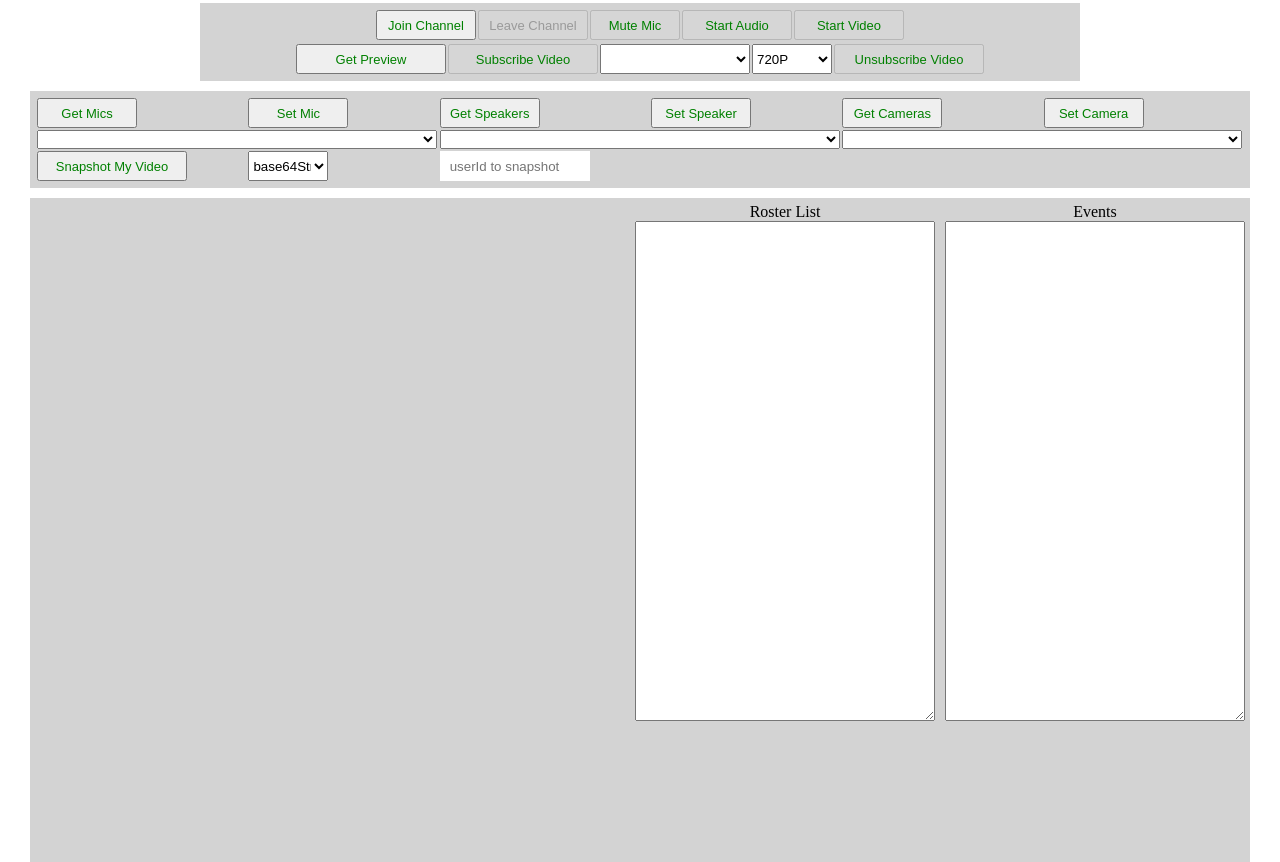
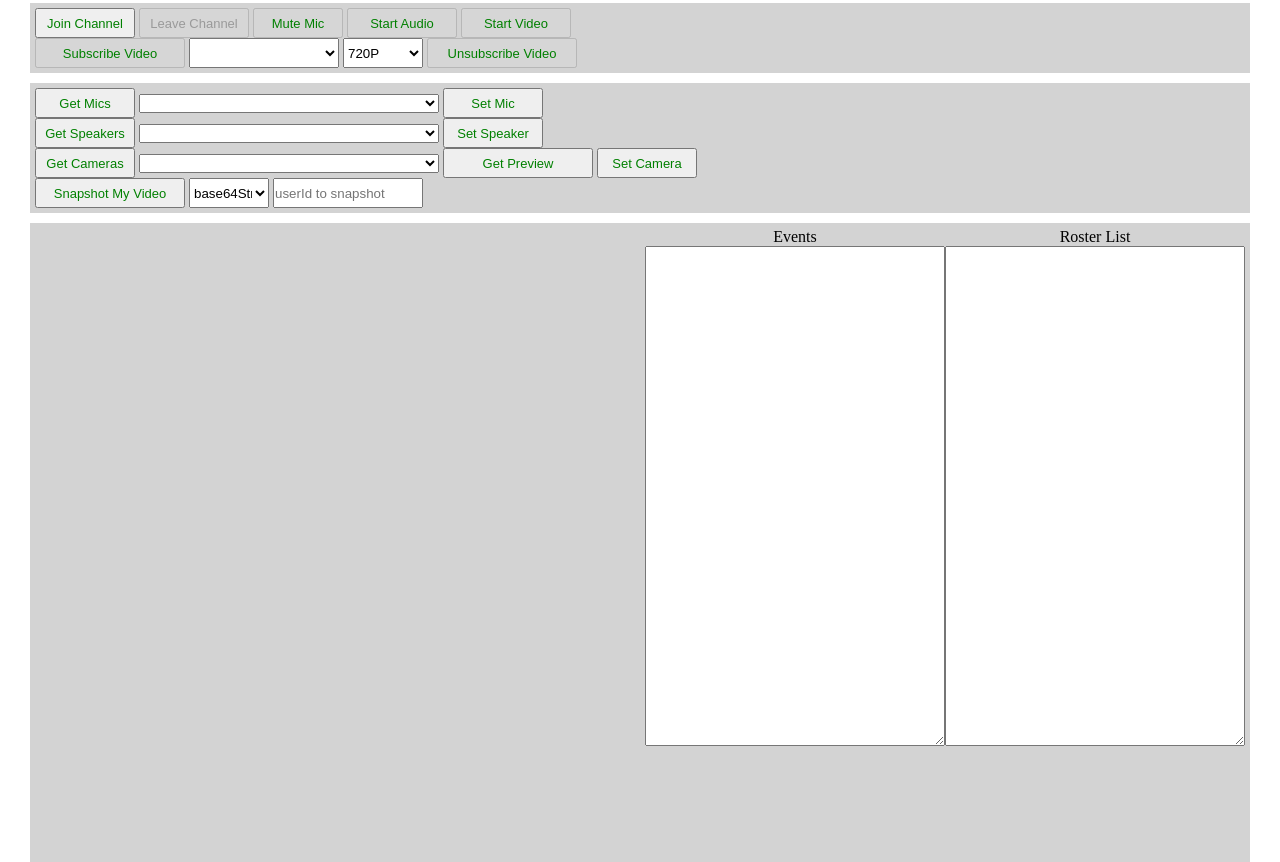
Before and after one commit to PanoVideo/video-call-samples, a website built with webpack: page Web/BasicVideoCall/static/index.html in a window 1280 px wide. Shown: the part 375-1237 px from the top of the page. Built offline with nearby package versions, Linux system fonts and the light colour scheme; what @pano.video/panortc would draw is missing.

Commit message:
prettify html

```diff
--- a/Web/BasicVideoCall/package.json
+++ b/Web/BasicVideoCall/package.json
@@ -17,6 +17,6 @@
     "webpack-dev-server": "^3.10.3"
   },
   "dependencies": {
-    "@pano.video/panortc": "^1.0.3"
+    "@pano.video/panortc": "^1.0.4"
   }
 }
--- a/Web/BasicVideoCall/src/index.js
+++ b/Web/BasicVideoCall/src/index.js
@@ -365,6 +365,9 @@ function pano_snapshotMyself() {
       };
     }
     document.getElementById('snapshotImg').innerHTML = '';
+    let label = document.createElement('p')
+    label.innerHTML = 'snapshot'
+    document.getElementById('snapshotImg').appendChild(label);
     document.getElementById('snapshotImg').appendChild(img);
   };
   rtcEngine.snapshotVideo(
@@ -380,13 +383,12 @@ function pano_getPreview () {
     return;
   }
   rtcEngine.startPreview(select_cam.value, vtag => {
-    vtag.setAttribute('style', 'width:150px;height:150px');
-    previewVideoContainer.appendChild(vtag);
-
     let label = document.createElement('p');
-    label.setAttribute('style', 'position:absolute; top:0px;');
     label.innerHTML = 'preview';
     previewVideoContainer.appendChild(label);
+
+    vtag.setAttribute('style', 'width:150px;height:150px; background: black');
+    previewVideoContainer.appendChild(vtag);
   });
   button_get_preview.innerHTML = 'Stop View';
   button_get_preview.onclick = pano_stopPreview;
@@ -493,10 +495,10 @@ rtcEngine.on(PanoRtc.RtcEngine.Events.channelCountDown, (data) => {
   console.log('demo app: channelCountDown', data);
   PanoDemo.remainsec = data.remainsec;
   countdownDic.style.display = 'block';
-  countdownDic.innerHTML = `remainsec: ${PanoDemo.remainsec}`;
+  countdownDic.innerHTML = `剩余时间: ${PanoDemo.remainsec}s`;
   const interval = setInterval(() => {
     if (PanoDemo.remainsec > 0) {
-      countdownDic.innerHTML = `remainsec: ${--PanoDemo.remainsec}`;
+      countdownDic.innerHTML = `剩余时间: ${--PanoDemo.remainsec}s`;
     } else {
       clearInterval(interval);
     }
@@ -576,7 +578,10 @@ rtcEngine.on(PanoRtc.RtcEngine.Events.userAudioUnmute, (data) => {
 
 rtcEngine.on(PanoRtc.RtcEngine.Events.getLocalVideo, (data) => {
   if (data.data.videoTag) {
-    data.data.videoTag.setAttribute('style', 'width:150px;height:150px');
+    let label = document.createElement('p')
+    label.innerHTML='myself'
+    selfVideoContainer.appendChild(label);
+    data.data.videoTag.setAttribute('style', 'width:150px;height:150px; background: black');
     selfVideoContainer.appendChild(data.data.videoTag);
   }
 });
--- a/Web/BasicVideoCall/static/index.html
+++ b/Web/BasicVideoCall/static/index.html
@@ -27,22 +27,22 @@
     </tr>
     <tr align="center" height="50">
       <td width="20%">App ID</td>
-      <td><input id="appID" style="width: 500px;height: 48px;font-size:18px;" type="text" value=""></td>
+      <td><input id="appID" style="width: 500px;height: 48px;font-size:18px;" type="text" value="[通过Pano Console创建App获取AppID]"/></td>
     </tr>
     <tr align="center" height="50">
       <td width="20%">Token</td>
-      <td><input id="token" style="width: 500px;height: 48px;font-size:18px;" type="text" value="">
+      <td><input id="token" style="width: 500px;height: 48px;font-size:18px;" type="text" value="[在Pano Console对应App下生成临时Token，并记住ChannelID]"/>
       </td>
     </tr>
     <tr align="center" height="50">
       <td width="20%">Channel ID</td>
-      <td><input id="channelID" style="width: 500px;height: 48px;font-size:18px;" type="text" value=""></td>
+      <td><input id="channelID" style="width: 500px;height: 48px;font-size:18px;" type="text" value="[生成临时token时指定的channelID]"></td>
     </tr>
     <tr align="center" height="50">
       <td width="20%">ChannelMode</td>
       <td style="text-align: left;">
         meeting <input type="radio" value="meeting" name="channelMode" checked>
-        1_on_1 <input type="radio" value="1v1" name="channelMode">
+        <!-- 1_on_1 <input type="radio" value="1v1" name="channelMode"> -->
       </td>
     </tr>
     <tr align="center" height="50">
@@ -55,76 +55,68 @@
     </tr>
     </table>
   </div>
-  <div id="meeting_control" align="center" style="background-color: lightgrey; width:880px; margin: 10px auto; padding: 5px">
-    <table>
-      <tr>
-        <td><button id="joinChannel" style="height:30px;width:100px;color: green;font-size:13px;">Join Channel</button></td>
-        <td><button id="leaveChannel" style="height:30px;width:110px;font-size:13px;" disabled>Leave Channel</button></td>
-        <td><button id="muteMic" style="height:30px;width:90px;color: green;font-size:13px;">Mute Mic</button></td>
-        <td><button id="audioButton" style="height:30px;width:110px;color: green;font-size:13px;">Start Audio</button></td>
-        <td><button id="videoButton" style="height:30px;width:110px;color: green;font-size:13px;">Start Video</button></td>
-      </tr>
-    </table>
-    <table>
-      <tr>
-        <td><button id="getPreview" style="height:30px;width:150px;color: green;font-size:13px;">Get Preview</button></td>
-        <td><button id="subscribeVideo" style="height:30px;width:150px;color: green;font-size:13px;">Subscribe Video</button></td>
-        <td><select id="videoUsers" style="height:30px;width:150px;"></select></td>
-        <td><select id="subQuality" style="height:30px;width:80px;">
+  <div id="meeting_control" align="center" style="background-color: lightgrey; width:100%; margin: 10px auto; padding: 5px; display: flex; align-items: flex-start; flex-direction: column;">
+    <div>
+      <button id="joinChannel" style="height:30px;width:100px;color: green;font-size:13px;">Join Channel</button>
+      <button id="leaveChannel" style="height:30px;width:110px;font-size:13px;" disabled>Leave Channel</button></td>
+      <button id="muteMic" style="height:30px;width:90px;color: green;font-size:13px;">Mute Mic</button></td>
+      <button id="audioButton" style="height:30px;width:110px;color: green;font-size:13px;">Start Audio</button></td>
+      <button id="videoButton" style="height:30px;width:110px;color: green;font-size:13px;">Start Video</button></td>
+    </div>
+
+    <div>
+      <button id="subscribeVideo" style="height:30px;width:150px;color: green;font-size:13px;">Subscribe Video</button>
+      <select id="videoUsers" style="height:30px;width:150px;"></select>
+      <select id="subQuality" style="height:30px;width:80px;">
         <option value="Lowest">90P</option>
         <option value="Low">180P</option>
         <option value="Standard">360P</option>
         <option value="HD720P" selected>720P</option>
         <option value="HD1080P">1080P</option>
-        </select></td>
-        <td><button id="unSubscribeVideo" style="height:30px;width:150px;color: green;font-size:13px;">Unsubscribe Video</button></td>
-      </tr>
-    </table>
+      </select>
+      <button id="unSubscribeVideo" style="height:30px;width:150px;color: green;font-size:13px;">Unsubscribe Video</button>
     </div>
-  <div id="countdown" align="center" style="background-color: lightgrey; width:100px;margin: 10px auto; padding: 5px; display: none;"></div>
-  <div id="deviceArea" align="center" style="background-color: lightgrey; width: 100%; margin: 10px auto; padding: 5px">
-    <table>
-      <tr>
-        <td width="250"><button id="getMics" style="height:30px;width:100px;color: green;font-size:13px;">Get Mics</button></td>
-        <td width="250"><button id="setMic" style="height:30px;width:100px;color: green;font-size:13px;">Set Mic</button></td>
-        <td width="250"><button id="getSpeakers" style="height:30px;width:100px;color: green;font-size:13px;">Get Speakers</button></td>
-        <td width="250"><button id="setSpeaker" style="height:30px;width:100px;color: green;font-size:13px;">Set Speaker</button></td>
-        <td width="250"><button id="getCams" style="height:30px;width:100px;color: green;font-size:13px;">Get Cameras</button></td>
-        <td width="250"><button id="setCam" style="height:30px;width:100px;color: green;font-size:13px;">Set Camera</button></td>
-      </tr>
-      <tr>
-        <td colspan="2" width="400"><select style="width: 400px" id="mic_sel"></select></td>
-        <td colspan="2" width="400"><select style="width: 400px" id="speaker_sel"></select></button></td>
-        <td colspan="2" width="400"><select style="width: 400px" id="cam_sel"></select></button></td>
-      </tr>
-      <tr>
-        <td><button id="snapshotVideo" style="height:30px;width:150px;color: green;font-size:13px;">Snapshot My Video</button></td>
-        <td><select id='snapshotImgObjType'  style="height:30px;width:80px;">
+  </div>
+
+  <div id="countdown" align="center" style="background-color: lightgrey; width:100%; margin: 10px auto; padding: 5px; display: none;"></div>
+
+  <div id="deviceArea" align="left" style="background-color: lightgrey; width: 100%; margin: 10px auto; padding: 5px; display: flex; flex-direction: column;">
+    <div style="width: 100%;">
+      <button id="getMics" style="height:30px; width:100px;color: green;font-size:13px; display: inline;">Get Mics</button>
+      <select style="width: 300px; display: inline;" id="mic_sel"></select>
+      <button id="setMic" style="height:30px;width:100px;color: green;font-size:13px; display: inline;">Set Mic</button>
+    </div>
+
+    <div style="width: 100%;">
+      <button id="getSpeakers" style="height:30px;width:100px;color: green;font-size:13px;">Get Speakers</button>
+      <select style="width: 300px" id="speaker_sel"></select></button>
+      <button id="setSpeaker" style="height:30px;width:100px;color: green;font-size:13px;">Set Speaker</button>
+    </div>
+    <div>
+      <button id="getCams" style="height:30px;width:100px;color: green;font-size:13px;">Get Cameras</button>
+      <select style="width: 300px" id="cam_sel"></select></button>
+      <button id="getPreview" style="height:30px;width:150px;color: green;font-size:13px;">Get Preview</button>
+      <button id="setCam" style="height:30px;width:100px;color: green;font-size:13px;">Set Camera</button>
+
+    </div>
+    <div>
+    </div>
+
+    <div>
+      <button id="snapshotVideo" style="height:30px;width:150px;color: green;font-size:13px;">Snapshot My Video</button>
+      <select id='snapshotImgObjType'  style="height:30px;width:80px;">
         <option value='base64String'>base64String</option>
         <option value='blobFile'>blobFile</option>
-        </select></td>
-        <td><input id="snapshotTarget" style="height:30px;width:150px" placeholder="userId to snapshot"></input></td>
-      </tr>
-    </table>
+      </select>
+      <input id="snapshotTarget" style="height:30px;width:150px" placeholder="userId to snapshot"></input>
     </div>
-  <div id="inMeetingArea" align="center" style="background-color: lightgrey; width:100%; margin: 10px auto; padding: 5px; display: block; height: 800px;">
+  </div>
+  <div id="inMeetingArea" align="center" style="background-color: lightgrey; width:100%; margin: 10px auto; padding: 5px; display: flex; flex-direction:row;height: 800px;">
     <div id="videoArea" align="center" style="width:calc(100% - 610px); height:auto; float:left;">
-      <table>
-        <tr>
-          <td colspan="7" style="width:700px;height:500px"><div id="activeVideoArea" align="left"></div></td>
-        </tr>
-        <tr>
-          <td style="width:150px;height:150px"><div id="thumbnail1"></div></td>
-          <td style="width:150px;height:150px"><div id="thumbnail2"></div></td>
-          <td style="width:150px;height:150px"><div id="thumbnail3"></div></td>
-          <td style="width:150px;height:150px"><div id="thumbnail4"></div></td>
-          <td style="width:150px;height:150px"><div id="thumbnail5"></div></td>
-          <td style="width:150px;height:150px"><div id="thumbnail6"></div></td>
-          <td style="width:150px;height:150px"><div id="selfVideoArea"></div></td>
-          <td style="width:150px;height:150px"><div id="previewVideoArea" style=" position: relative;"></div></td>
-          <td style="width:150px;height:150px"><div id="snapshotImg"></div></td>
-        </tr>
-      </table>
+      <div id="selfVideoArea" ></div>
+      <div id="previewVideoArea" ></div>
+      <div id="snapshotImg"></div>
+      <div id="activeVideoArea"></div>
     </div>
     <div style="width:300px; float: right; margin-left: 10px; height: 500px;">
       <label>Events</label>
--- a/Web/BasicVideoCall/webpack.config.js
+++ b/Web/BasicVideoCall/webpack.config.js
@@ -14,7 +14,7 @@ module.exports = {
   },
   devServer: {
     contentBase: path.join(__dirname, './static'),
-    hot: false,
+    hot: true,
     inline: false,
     compress: true,
     port: 8082,
```
Lines whose indentation alone changed are shown as unchanged.
